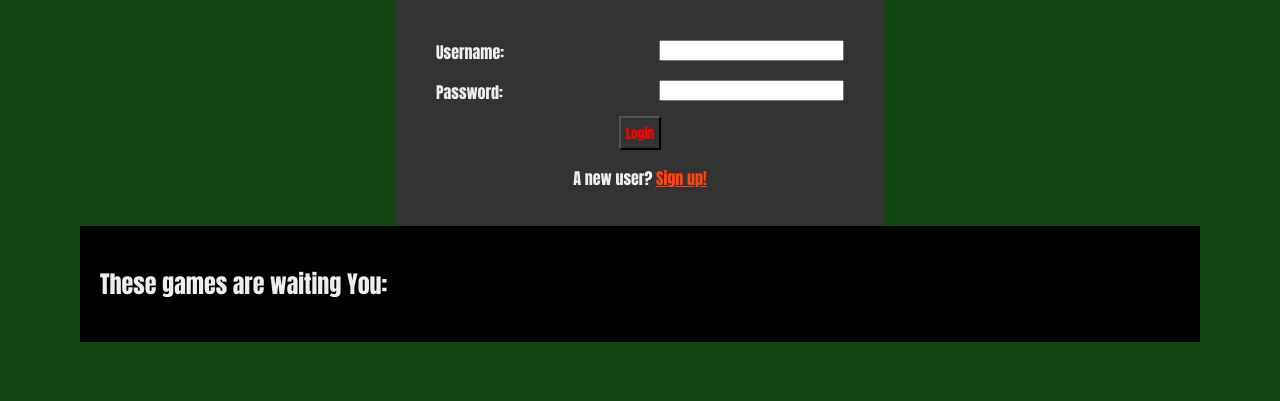
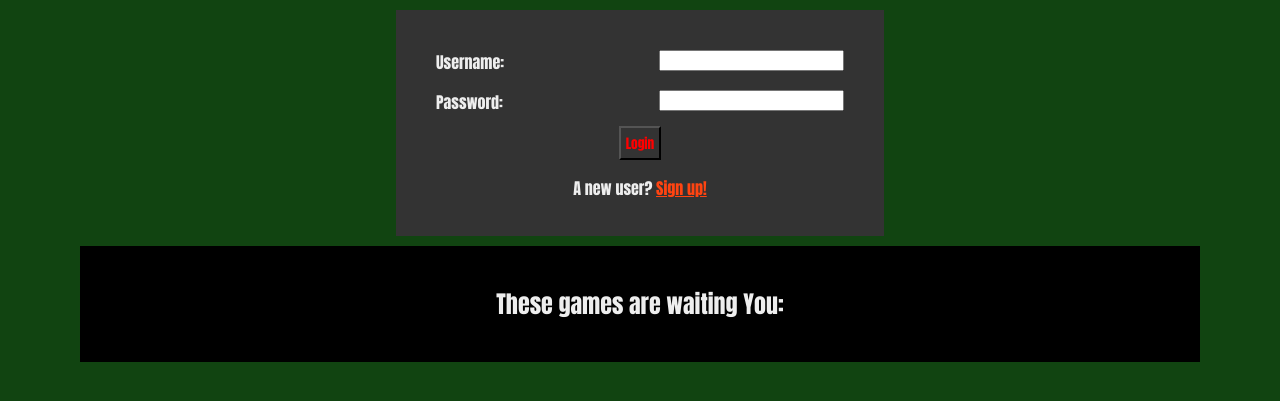
Before and after one commit to jatufin/multicave, a Flask app: template templates/index.html in a window 1280 px wide. Shown: the top 401 px of the page. Run offline with Flask 2, Linux system fonts and the light colour scheme; the template is opened without the code that fills it, so the values that code supplies are empty.

Commit message:
Minor fix

```diff
--- a/static/styles.css
+++ b/static/styles.css
@@ -47,14 +47,15 @@ div.login {
     width: 40%;
     margin-left: auto;
     margin-right: auto;
+    margin-top: 10px;
+    margin-bottom: 10px;
     text-align: center;
-    margin-style: solid;
-
 }
 
 div.gamelist {
     padding-top:20px;
     background: black;
+    text-align: center;
 }
 
 
@@ -62,11 +63,11 @@ div.gameselect {
     overflow: hidden;
     margin-top: 10px;
     background: #333333;
-
     padding-top: 10px;
     padding-bottom: 10px;
     padding-left: 10px;
     padding-right: 10px;
+    text-align: left;
 }
 
 div.gametitle {
```
